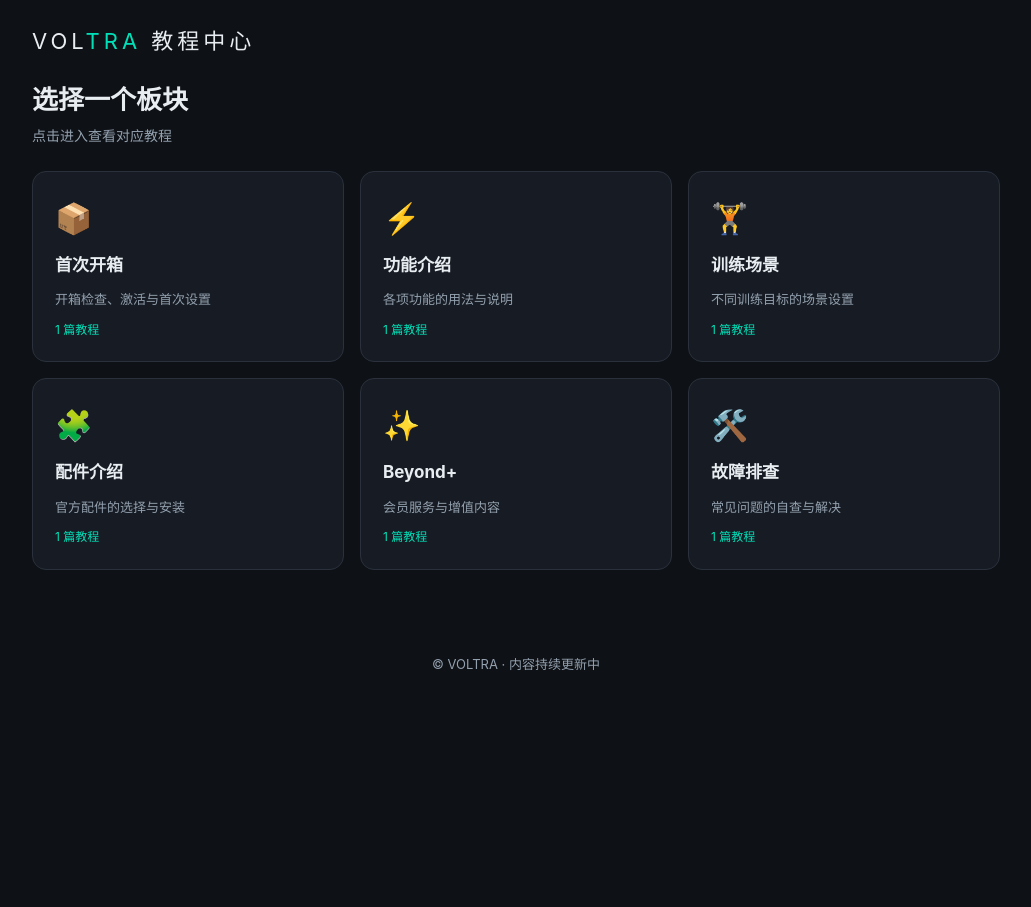
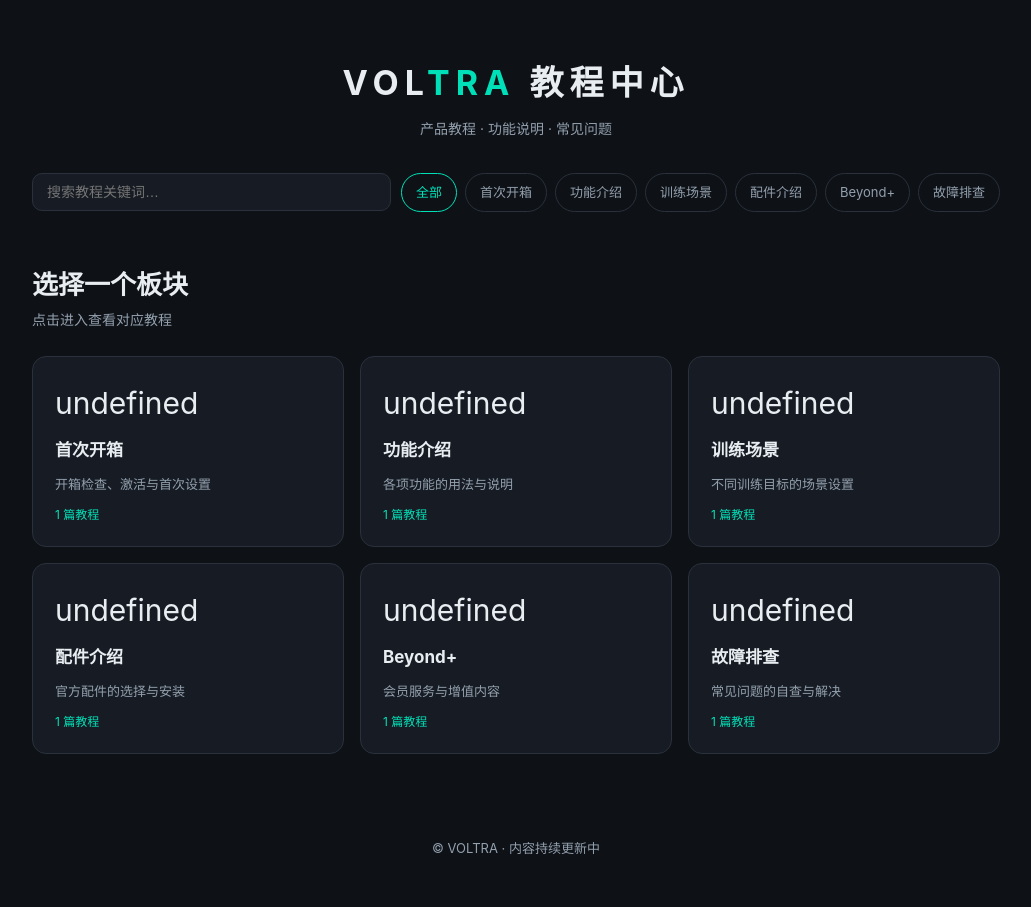
Before and after one commit to Nancy0625-xx/KP-doc, a plain HTML site: page index.html in a window 1280 px wide. Shown: the whole page, without its empty margins (124-1155 px from the left). Before the commit the page ends 800 px from the top, so only its background shows below. Drawn offline with Linux system fonts and the light colour scheme.

Commit message:
Refactor header and toolbar layout in index.html
Updated header and toolbar styles, added search functionality, and improved layout for better user experience.

```diff
--- a/index.html
+++ b/index.html
@@ -14,14 +14,34 @@
     font-family: -apple-system, BlinkMacSystemFont, "PingFang SC", "Microsoft YaHei", sans-serif;
     background: var(--bg); color: var(--text); line-height: 1.6;
   }
-  .topbar { max-width: 1000px; margin: 0 auto; padding: 24px 16px 0; }
-  .topbar .logo { font-size: 22px; letter-spacing: 4px; color: var(--text); text-decoration: none; }
-  .topbar .logo span { color: var(--accent); }
-  .crumbs { margin-top: 6px; font-size: 13px; color: var(--muted); }
+  header { text-align: center; padding: 56px 16px 8px; }
+  header a { text-decoration: none; }
+  header h1 { font-size: 34px; letter-spacing: 6px; color: var(--text); }
+  header h1 span { color: var(--accent); }
+  header p { color: var(--muted); margin-top: 8px; font-size: 14px; }
+  .toolbar {
+    max-width: 1000px; margin: 24px auto 0; padding: 0 16px;
+    display: flex; flex-wrap: wrap; gap: 10px; align-items: center;
+  }
+  #search {
+    flex: 1; min-width: 220px; padding: 10px 14px; border-radius: 10px;
+    border: 1px solid var(--border); background: var(--card);
+    color: var(--text); font-size: 14px; outline: none;
+  }
+  #search:focus { border-color: var(--accent); }
+  .cats { display: flex; flex-wrap: wrap; gap: 8px; }
+  .cat-btn {
+    padding: 8px 14px; border-radius: 999px; border: 1px solid var(--border);
+    background: transparent; color: var(--muted); cursor: pointer; font-size: 13px;
+    text-decoration: none; display: inline-block;
+  }
+  .cat-btn.active, .cat-btn:hover { border-color: var(--accent); color: var(--accent); }
+  .crumbs { max-width: 1000px; margin: 16px auto 0; padding: 0 16px; font-size: 13px; color: var(--muted); min-height: 20px; }
   .crumbs a { color: var(--accent); text-decoration: none; }
-  main { max-width: 1000px; margin: 20px auto 60px; padding: 0 16px; }
+  main { max-width: 1000px; margin: 16px auto 60px; padding: 0 16px; }
   .page-title { font-size: 26px; }
   .page-desc { color: var(--muted); font-size: 14px; margin: 4px 0 24px; }
+  .result-line { color: var(--muted); font-size: 13px; margin-bottom: 16px; }
   .grid { display: grid; grid-template-columns: repeat(auto-fill, minmax(280px, 1fr)); gap: 16px; }
   .card {
     display: flex; flex-direction: column; gap: 10px;
@@ -33,6 +53,10 @@
   .card h3 { font-size: 17px; }
   .card p { color: var(--muted); font-size: 13px; }
   .card .meta { margin-top: auto; font-size: 12px; color: var(--accent); }
+  .tag {
+    align-self: flex-start; font-size: 12px; color: var(--accent);
+    border: 1px solid var(--accent); border-radius: 999px; padding: 2px 10px;
+  }
   .detail-card { background: var(--card); border: 1px solid var(--border); border-radius: 14px; padding: 28px; }
   .detail-card p.para { margin-top: 12px; font-size: 15px; }
   .detail-card p.lead { color: var(--muted); }
@@ -45,10 +69,17 @@
 </head>
 <body>
 
-<div class="topbar">
-  <a class="logo" href="#/">VOL<span>TRA</span> 教程中心</a>
-  <div class="crumbs" id="crumbs"></div>
+<header>
+  <a href="#/"><h1>VOL<span>TRA</span> 教程中心</h1></a>
+  <p>产品教程 · 功能说明 · 常见问题</p>
+</header>
+
+<div class="toolbar">
+  <input id="search" type="search" placeholder="搜索教程关键词…" />
+  <div class="cats" id="cats"></div>
 </div>
+
+<div class="crumbs" id="crumbs"></div>
 
 <main id="app"></main>
 
@@ -58,6 +89,8 @@
 /* =====================================================================
  * 网站结构（三层）：
  *   首页 6 个板块 → 点进板块看文章列表 → 点进文章看具体说明
+ *   顶部搜索框全站可用：输入关键词直接列出所有匹配的文章
+ *   分类按钮 = 6 个板块的快捷入口
  *
  * 怎么改内容（都在下面的 SITE 里改）：
  * 1. 加文章：往对应板块的 topics 里复制一段 { ... }，改文字即可
@@ -72,7 +105,6 @@
 const SITE = [
   {
     name: "首次开箱",
-    icon: "📦",
     desc: "开箱检查、激活与首次设置",
     topics: [
       {
@@ -86,7 +118,6 @@ const SITE = [
   },
   {
     name: "功能介绍",
-    icon: "⚡",
     desc: "各项功能的用法与说明",
     topics: [
       {
@@ -100,7 +131,6 @@ const SITE = [
   },
   {
     name: "训练场景",
-    icon: "🏋️",
     desc: "不同训练目标的场景设置",
     topics: [
       {
@@ -114,7 +144,6 @@ const SITE = [
   },
   {
     name: "配件介绍",
-    icon: "🧩",
     desc: "官方配件的选择与安装",
     topics: [
       {
@@ -128,7 +157,6 @@ const SITE = [
   },
   {
     name: "Beyond+",
-    icon: "✨",
     desc: "会员服务与增值内容",
     topics: [
       {
@@ -142,7 +170,6 @@ const SITE = [
   },
   {
     name: "故障排查",
-    icon: "🛠️",
     desc: "常见问题的自查与解决",
     topics: [
       {
@@ -159,9 +186,24 @@ const SITE = [
 /* ============ 以下为页面逻辑，一般不用改 ============ */
 const app = document.getElementById("app");
 const crumbs = document.getElementById("crumbs");
+const catsEl = document.getElementById("cats");
+const searchEl = document.getElementById("search");
 
 const esc = s => String(s).replace(/&/g, "&amp;").replace(/</g, "&lt;").replace(/>/g, "&gt;").replace(/"/g, "&quot;");
 const seg = s => encodeURIComponent(s);
+
+SITE.forEach(c => {
+  const b = document.createElement("a");
+  b.className = "cat-btn";
+  b.textContent = c.name;
+  b.href = "#/" + seg(c.name);
+  catsEl.appendChild(b);
+});
+const allBtn = document.createElement("a");
+allBtn.className = "cat-btn active";
+allBtn.textContent = "全部";
+allBtn.href = "#/";
+catsEl.prepend(allBtn);
 
 function embedUrl(url) {
   const yt = url.match(/(?:youtube\.com\/watch\?v=|youtu\.be\/)([\w-]{6,})/);
@@ -187,8 +229,15 @@ function topicBody(t) {
   return html;
 }
 
+function articleCard(cat, t) {
+  return '<a class="card" href="#/' + seg(cat.name) + "/" + seg(t.title) + '">' +
+    '<span class="tag">' + esc(cat.name) + "</span><h3>" + esc(t.title) + "</h3><p>" +
+    esc(t.desc || "") + "</p></a>";
+}
+
 function renderHome() {
   crumbs.innerHTML = "";
+  document.querySelectorAll(".cat-btn").forEach(x => x.classList.toggle("active", x.textContent === "全部"));
   app.innerHTML =
     '<h2 class="page-title">选择一个板块</h2><p class="page-desc">点击进入查看对应教程</p><div class="grid">' +
     SITE.map(c =>
@@ -200,6 +249,7 @@ function renderHome() {
 function renderCategory(catName) {
   const c = SITE.find(x => x.name === catName);
   crumbs.innerHTML = '<a href="#/">首页</a> / ' + esc(catName);
+  document.querySelectorAll(".cat-btn").forEach(x => x.classList.toggle("active", x.textContent === catName));
   if (!c) { app.innerHTML = '<div class="empty">板块不存在</div>'; return; }
   const list = c.topics.length
     ? '<div class="grid">' + c.topics.map(t =>
@@ -217,18 +267,38 @@ function renderDetail(catName, topicTitle) {
   const t = c && c.topics.find(x => x.title === topicTitle);
   crumbs.innerHTML =
     '<a href="#/">首页</a> / <a href="#/' + seg(catName) + '">' + esc(catName) + "</a> / " + esc(topicTitle);
+  document.querySelectorAll(".cat-btn").forEach(x => x.classList.toggle("active", x.textContent === catName));
   if (!t) { app.innerHTML = '<div class="empty">文章不存在或内容准备中…</div>'; return; }
   app.innerHTML = '<h2 class="page-title">' + esc(t.title) + '</h2><div class="detail-card">' + topicBody(t) + "</div>";
 }
 
+function renderSearch(q) {
+  crumbs.innerHTML = "";
+  document.querySelectorAll(".cat-btn").forEach(x => x.classList.remove("active"));
+  const hits = [];
+  SITE.forEach(c => c.topics.forEach(t => {
+    const hay = (c.name + " " + t.title + " " + (t.desc || "") + " " +
+      (t.text == null ? "" : [].concat(t.text).join(" ")) + " " + (t.steps || []).join(" ")).toLowerCase();
+    if (hay.includes(q)) hits.push({ c, t });
+  }));
+  app.innerHTML = hits.length
+    ? '<div class="result-line">找到 ' + hits.length + ' 篇相关教程</div><div class="grid">' +
+      hits.map(h => articleCard(h.c, h.t)).join("") + "</div>"
+    : '<div class="empty">没有找到匹配的教程</div>';
+}
+
 function route() {
+  const q = searchEl.value.trim().toLowerCase();
+  if (q) { renderSearch(q); window.scrollTo(0, 0); return; }
   const parts = decodeURIComponent(location.hash.replace(/^#\/?/, "")).split("/").filter(Boolean);
   if (!parts.length) renderHome();
   else if (parts.length === 1) renderCategory(parts[0]);
   else renderDetail(parts[0], parts.slice(1).join("/"));
   window.scrollTo(0, 0);
 }
-window.addEventListener("hashchange", route);
+
+window.addEventListener("hashchange", () => { searchEl.value = ""; route(); });
+searchEl.addEventListener("input", route);
 route();
 </script>
 </body>
```
